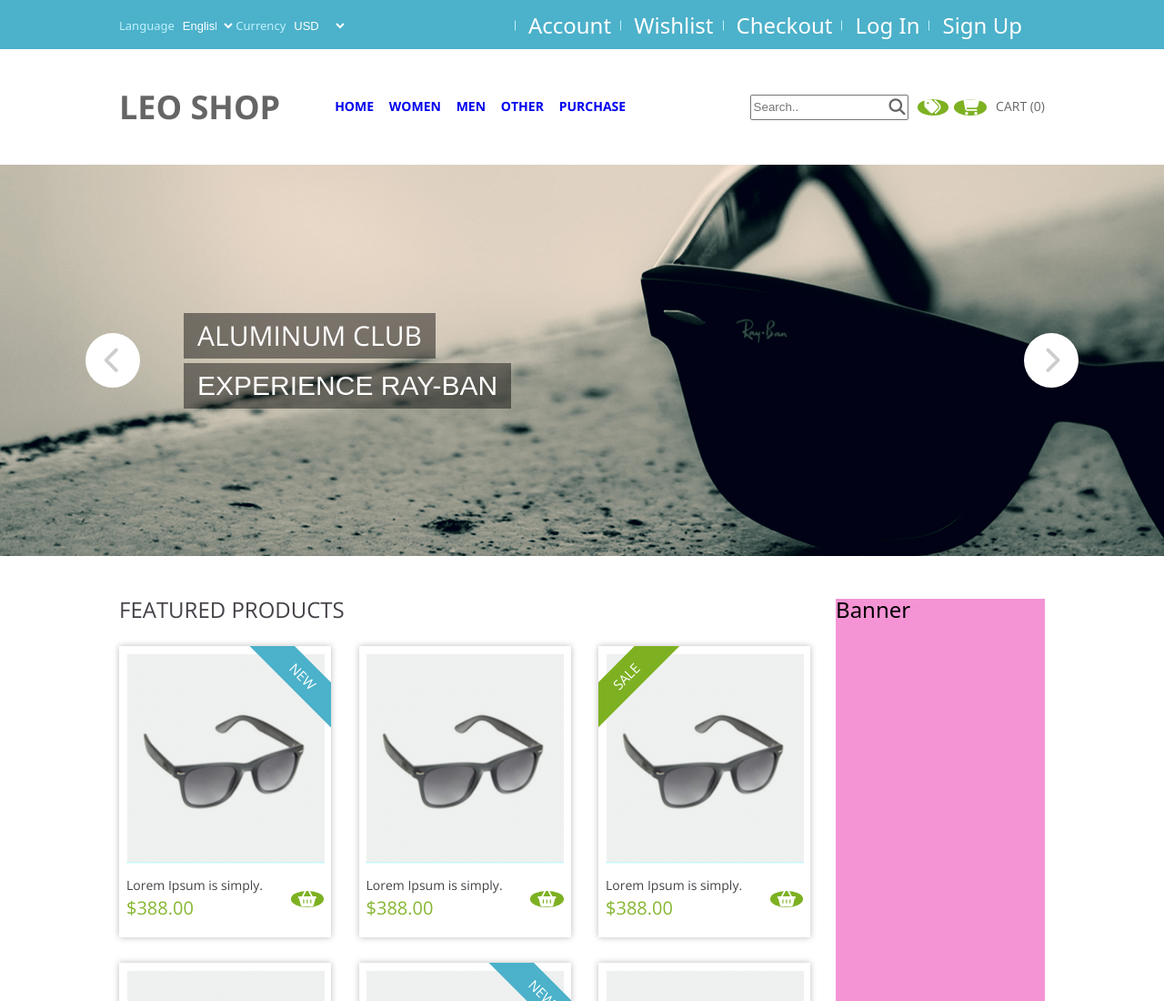
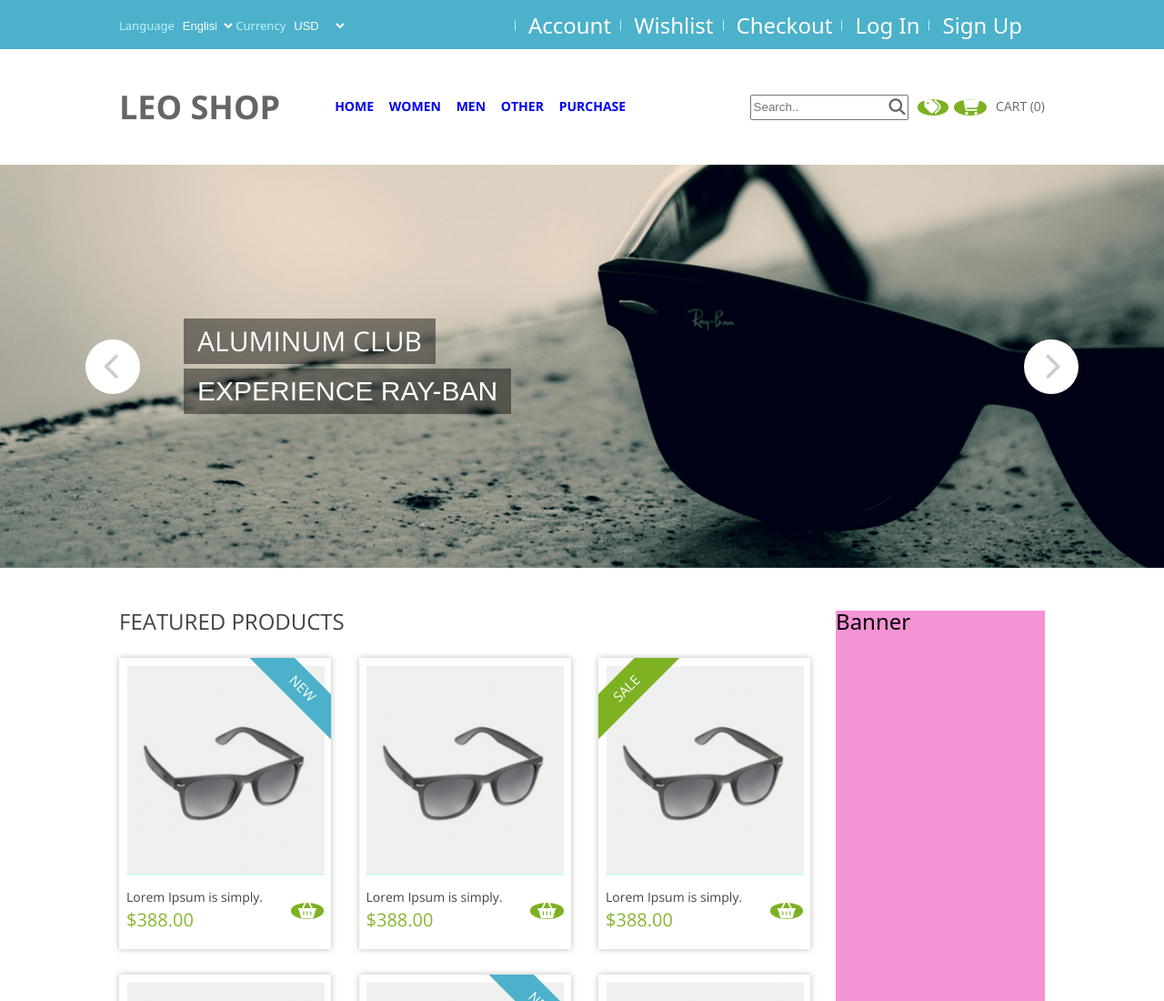
Before and after one commit to dandryukova/code-7, a plain HTML site: page index.html in a window 1280 px wide. Shown: the top 1100 px of the page at 91% size. Drawn offline with nearby package versions, Linux system fonts and the light colour scheme.

Commit message:
Update main.css

```diff
--- a/css/main.css
+++ b/css/main.css
@@ -12,8 +12,7 @@
 .section {
 	display: flex;
 	align-items: center;
-	max-width: 1372px;
-	height: 430px;
+	aspect-ratio: 2.89;
 	position: relative;
 }
 
@@ -61,6 +60,7 @@
 	width: 100%;
 	height: 100%;
 	background: url(./../img/Layer\ 2.jpg);
+	background-size: cover;
     z-index: -1;
 }
 
```
